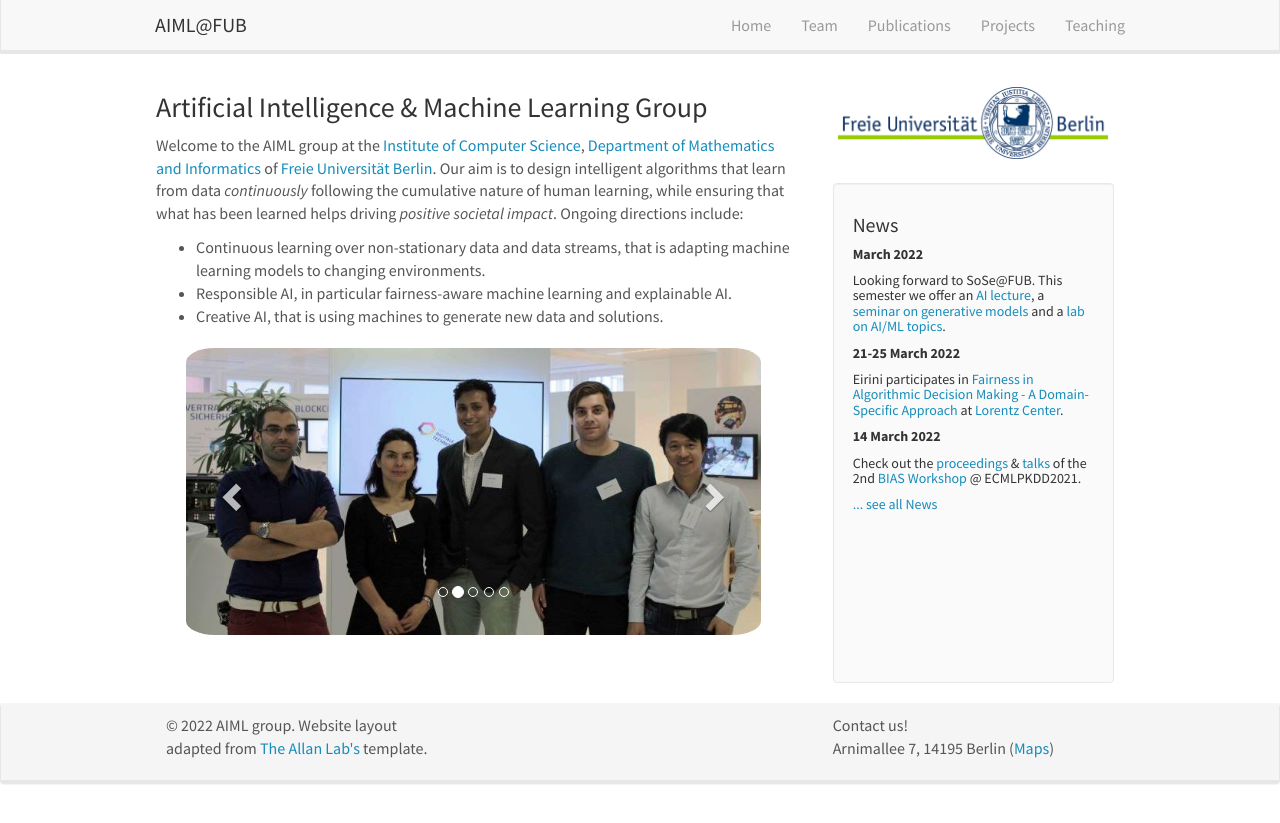
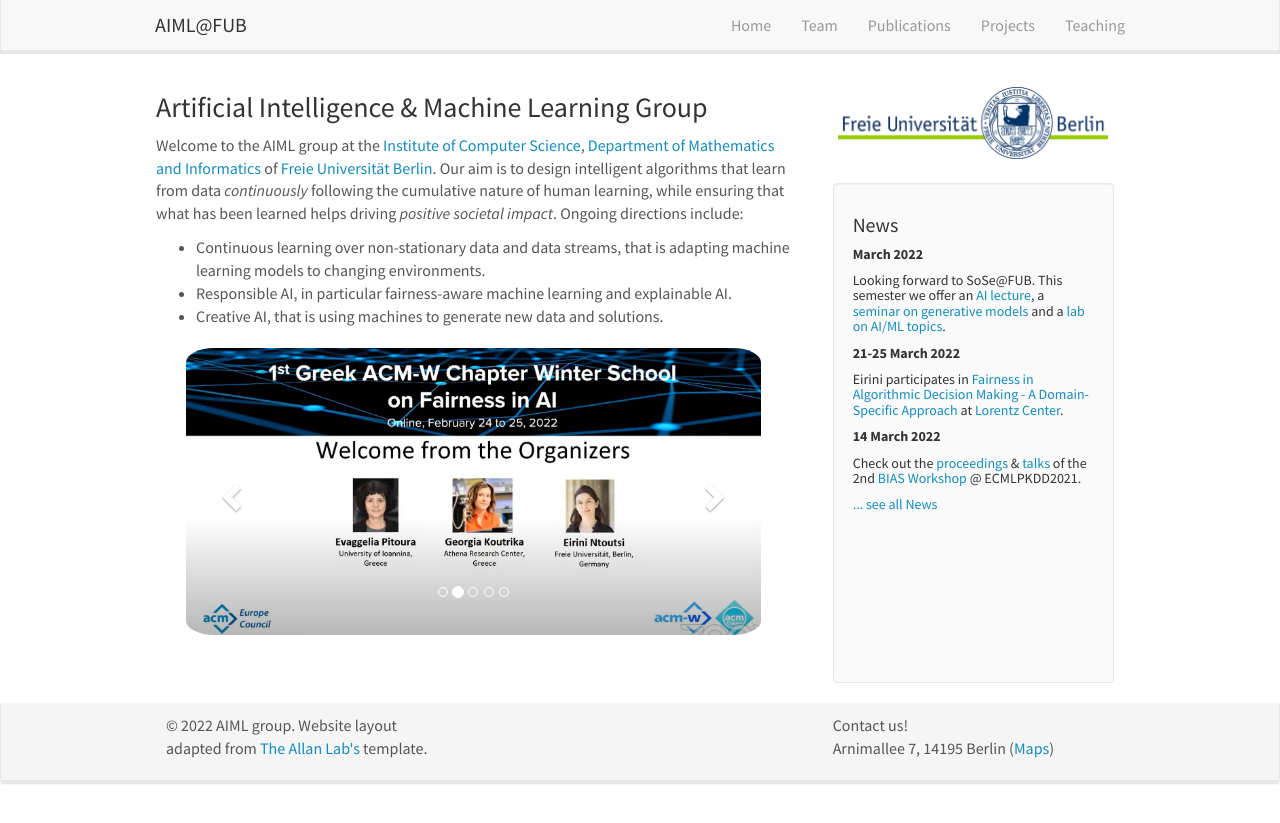
Before and after one commit to AIML-research/AIML-research.github.io, a Jekyll site: the page built from _pages/home.md, in a window 1280 px wide. Shown: the top 823 px of the page. Built offline with Jekyll 4.4.1, drawn with Linux system fonts in a browser that asks for light colours; nearby versions of some CDN libraries.

Commit message:
Update home.md

```diff
--- a/_pages/home.md
+++ b/_pages/home.md
@@ -27,13 +27,14 @@
     <!-- Items -->
     <div class="carousel-inner" markdown="0">
                 <div class="item active">
-            <a href="https://doi.org/10.1002/widm.1356" target="_blank">
-            <img src="{{ site.url }}{{ site.baseurl }}/images/slider7001400/NoBIAS.Survey@WIREs2020.png" alt="Introductory survey to fairness in AI @WIREs DMKD 2020" />
+            <a href="https://pages.cms.hu-berlin.de/ipa/lwda2019/" target="_blank">
+            <img src="{{ site.url }}{{ site.baseurl }}/images/slider7001400/KDML@LWDA_19_Berlin.jpg" alt="KDML (German Machine Learning and Data Mining community) workshop @LWDA 2019 in Berlin" width="1253" height="533"/>
             </a>
+
         </div>
         <div class="item">
-            <a href="https://pages.cms.hu-berlin.de/ipa/lwda2019/" target="_blank">
-            <img src="{{ site.url }}{{ site.baseurl }}/images/slider7001400/KDML@LWDA_19_Berlin.jpg" alt="KDML (German Machine Learning and Data Mining community) workshop @LWDA 2019 in Berlin" width="1253" height="533"/>
+            <a href="https://gec-ws.athenarc.gr/" target="_blank">
+            <img src="{{ site.url }}{{ site.baseurl }}/images/slider7001400/ACM-W.FairnessInAI.2022.png" alt="ACM-W Greece Winter School on Fairness in AI @online 2022"  width="1253" height="533"/>
             </a>
         </div>
         <div class="item">
@@ -42,15 +43,16 @@
             </a>
         </div>
         <div class="item">
+            <a href="https://doi.org/10.1002/widm.1356" target="_blank">
+            <img src="{{ site.url }}{{ site.baseurl }}/images/slider7001400/NoBIAS.Survey@WIREs2020.png" alt="Introductory survey to fairness in AI @WIREs DMKD 2020"/>
+            </a>
+        </div>
+        <div class="item">
             <a href="https://doi.org/10.1002/widm.1452" target="_blank">
             <img src="{{ site.url }}{{ site.baseurl }}/images/slider7001400/fairdatasets-survey.WIDM22.png" alt="Datasets for fairness-aware learning-survey paper @WIREs DMKD 2022"  width="1253" height="533"/>
             </a>
         </div>
-        <div class="item">
-            <a href="https://gec-ws.athenarc.gr/" target="_blank">
-            <img src="{{ site.url }}{{ site.baseurl }}/images/slider7001400/ACM-W.FairnessInAI.2022.png" alt="ACM-W Greece Winter School on Fairness in AI @online 2022"  width="1253" height="533"/>
-            </a>
-        </div>
+
 
     </div>
   <a class="left carousel-control" href="#carousel" role="button" data-slide="prev">
```
